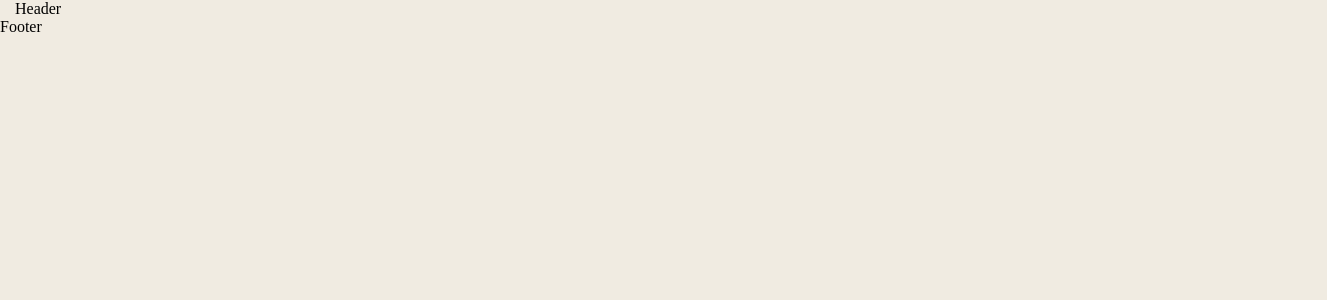
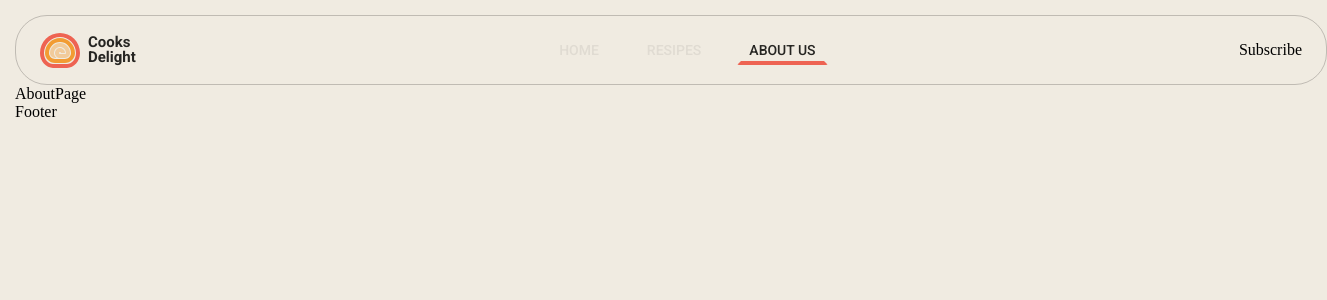
Before and after one commit to ComShep/recipebook, a React (Vite) app: page /recipebook/about in a window 1280 px wide. Before the commit this address had no page. Shown: the top 300 px of the page, 1327 px wide, since content can reach past the window. Built offline with nearby package versions, Linux system fonts and the light colour scheme.

Commit message:
добавлена навигация в хедере

```diff
--- a/src/App.tsx
+++ b/src/App.tsx
@@ -4,18 +4,22 @@ import { Header } from "./components/Header/Header"
 import { Footer } from "./components/Footer/Footer"
 import { HomePage } from "./pages/HomePage/HomePage"
 import { ResipePage } from "./pages/ResipePage/ResipePage"
+import { AboutPage } from "./pages/AboutPage/AboutPage"
 
 export const App = () => {
 
 	return (
-		<BrowserRouter>
+		<BrowserRouter basename="/recipebook">
 			<RecipeBookProvider>
-				<Header/>
-				<Routes>
-					<Route path="/recipebook" element={<HomePage/>}/>
-					<Route path="recipebook/recipe" element={<ResipePage/>}/>
-				</Routes>
-				<Footer/>
+				<main className="wrapper">
+					<Header />
+					<Routes>
+						<Route path="/" element={<HomePage />} />
+						<Route path="/recipes" element={<ResipePage />} />
+						<Route path="/about" element={<AboutPage />} />
+					</Routes>
+					<Footer />
+				</main>
 			</RecipeBookProvider>
 		</BrowserRouter>
 	)
--- a/src/components/Header/Header.module.css
+++ b/src/components/Header/Header.module.css
@@ -0,0 +1,64 @@
+.header {
+	display: flex;
+	justify-content: space-between;
+	align-items: center;
+	border: 1px solid rgba(38, 37, 34, 0.24);
+	border-radius: 32px;
+	padding: 16px 24px;
+	width: 1312px;
+	height: 70px;
+}
+
+.logo {
+	display: flex;
+	align-items: center;
+}
+
+.logo img {
+	margin-right: 8px;
+}
+
+.logo div {
+	font-family: var(--font-family);
+	font-weight: 700;
+	font-size: 15px;
+	line-height: 100%;
+	color: var(--dark);
+}
+
+.menu {
+	display: flex;
+	gap: 24px;
+	align-items: center;
+
+}
+
+.menu a {
+	font-family: var(--font-family);
+	font-weight: 500;
+	font-size: 14px;
+	line-height: 100%;
+	text-transform: uppercase;
+	color: rgba(38, 37, 34, 0.08);
+	display: flex;
+	align-items: center;
+	height: 30px;
+	padding: 8px;
+	cursor: pointer;
+	transition: color 0.3s ease;
+	border: 4px solid transparent;
+	border-radius: 2px;
+	text-decoration: none;
+}
+
+.menu a:hover {
+	color: var(--dark);
+
+}
+
+
+.menu a.active {
+	color: var(--dark);
+	border-bottom-color: var(--primary-color-3);
+
+}
--- a/src/components/Header/Header.tsx
+++ b/src/components/Header/Header.tsx
@@ -1,7 +1,22 @@
+import { NavLink } from 'react-router'
+import styles from './Header.module.css'
+
 
 export const Header = () => {
 	return (
-
-		<header className="container">Header</header>
+		<header className={styles.header}>
+			<div className={styles.logo}>
+				<img src='/recipebook/header/Logo.svg' alt="logo" />
+				<div>Cooks <br /> Delight</div>
+			</div>
+			<nav className={styles.menu}>
+				<NavLink className={({ isActive }) => isActive ? styles.active : ''} to="/">HOME</NavLink>
+				<NavLink className={({ isActive }) => isActive ? styles.active : ''} to="/recipes">RESIPES</NavLink>
+				<NavLink className={({ isActive }) => isActive ? styles.active : ''} to="/about">ABOUT US</NavLink>
+			</nav>
+			<div>
+				Subscribe
+			</div>
+		</header>
 	)
 }
--- /dev/null
+++ b/src/pages/AboutPage/AboutPage.tsx
@@ -0,0 +1,6 @@
+
+export const AboutPage = () => {
+	return (
+		<div>AboutPage</div>
+	)
+}
--- a/src/styles/index.css
+++ b/src/styles/index.css
@@ -9,9 +9,9 @@ body {
 	background: var(--main-background-color);
 }
 
-.container {
+.wrapper {
 	max-width: 1330px;
 	width: 100%;
-	margin: 0 auto;
+	margin: 15px auto;
 	padding: 0 15px;
 }
--- a/src/styles/vars.css
+++ b/src/styles/vars.css
@@ -3,4 +3,11 @@
   --second-family: "Inter", sans-serif;
   --third-family: "Montserrat", sans-serif;
 	--main-background-color: #f0ebe1;
+	--dark: #262522;
+	--background: #f0ebe1;
+	--primary-color-1: #9fdc26;
+	--primary-color-2: #f29c33;
+	--primary-color-3: #ee6352;
+	--primary-color-4: #c4e5fc;
+	--light: #fffbf2;
 }
```
Also changed, not shown: public/header/Logo.svg (added), public/header/Search.svg (added).
